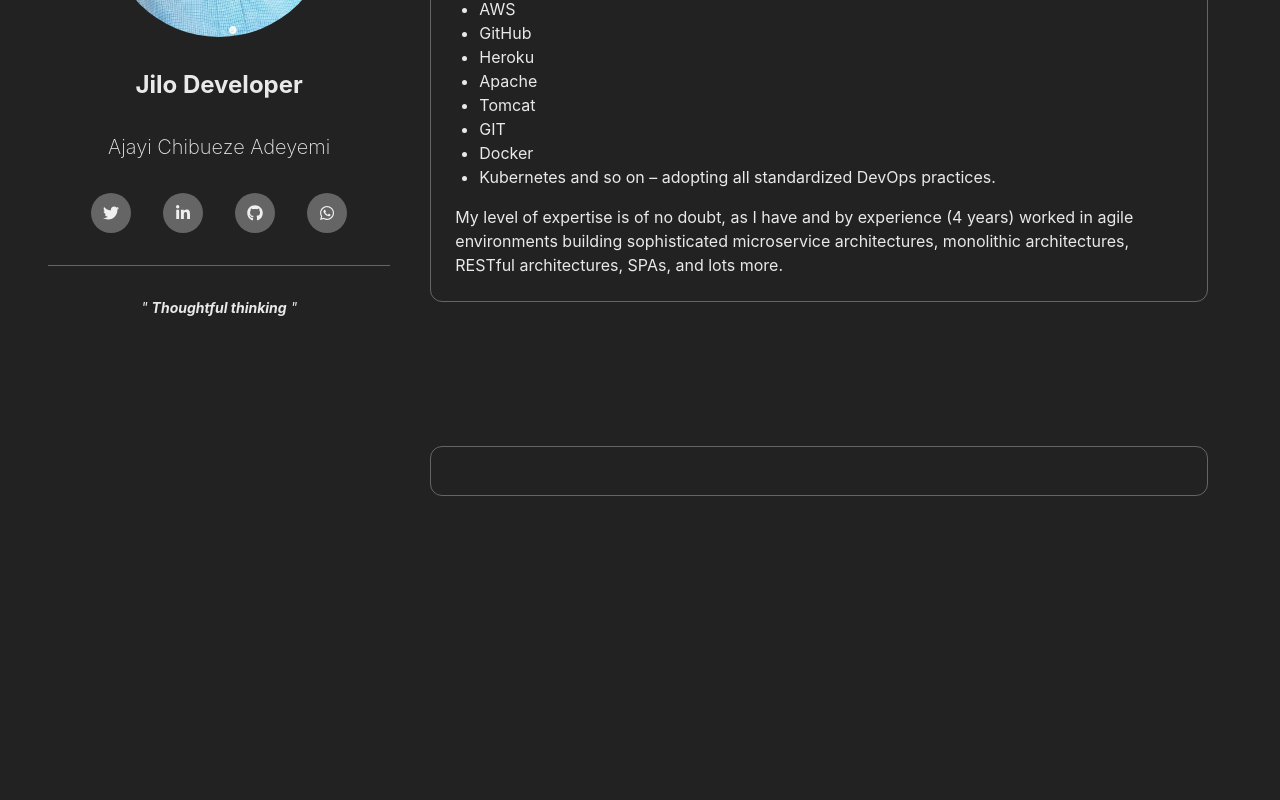
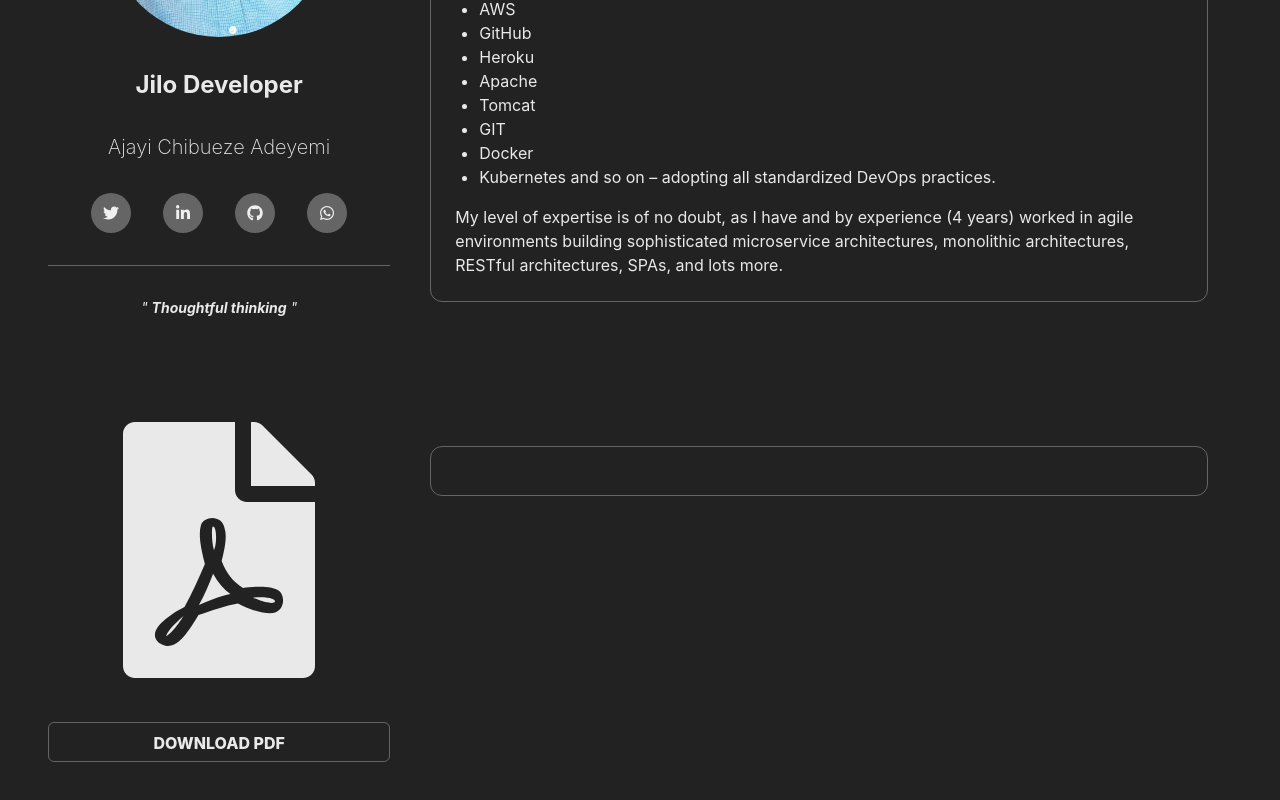
Before and after one commit to Chibueze-Adeyemi-Ajayi/REACT_portfolio, a React (Create React App) app: page / in a window 1280 px wide. Shown: the part 304-1104 px from the top of the page. Before the commit the page ends 872 px from the top, so only its background shows below. Built offline with nearby package versions, Linux system fonts and the light colour scheme.

Commit message:
My portfolio

```diff
--- a/src/components/resume.js
+++ b/src/components/resume.js
@@ -1,8 +1,15 @@
+import cv from "../assets/pdf/cv.pdf";
+
 const Resume = () => {
     return (
         <section className="w-full h-full flex flex-row space-x-4 p-12">
             <section className="lg:w-[500px] md:w-[400px] h-fit my-auto flex flex-col space-y-8">
-                <div></div>
+                <div className="w-full h-fit my-auto flex flex-col space-y-5">
+                    <svg className="w-56 h-64 mx-auto my-auto" xmlns="http://www.w3.org/2000/svg" viewBox="0 0 384 512">
+                        <path className="fill-white/90" d="M181.9 256.1c-5-16-4.9-46.9-2-46.9 8.4 0 7.6 36.9 2 46.9zm-1.7 47.2c-7.7 20.2-17.3 43.3-28.4 62.7 18.3-7 39-17.2 62.9-21.9-12.7-9.6-24.9-23.4-34.5-40.8zM86.1 428.1c0 .8 13.2-5.4 34.9-40.2-6.7 6.3-29.1 24.5-34.9 40.2zM248 160h136v328c0 13.3-10.7 24-24 24H24c-13.3 0-24-10.7-24-24V24C0 10.7 10.7 0 24 0h200v136c0 13.2 10.8 24 24 24zm-8 171.8c-20-12.2-33.3-29-42.7-53.8 4.5-18.5 11.6-46.6 6.2-64.2-4.7-29.4-42.4-26.5-47.8-6.8-5 18.3-.4 44.1 8.1 77-11.6 27.6-28.7 64.6-40.8 85.8-.1 0-.1.1-.2.1-27.1 13.9-73.6 44.5-54.5 68 5.6 6.9 16 10 21.5 10 17.9 0 35.7-18 61.1-61.8 25.8-8.5 54.1-19.1 79-23.2 21.7 11.8 47.1 19.5 64 19.5 29.2 0 31.2-32 19.7-43.4-13.9-13.6-54.3-9.7-73.6-7.2zM377 105L279 7c-4.5-4.5-10.6-7-17-7h-6v128h128v-6.1c0-6.3-2.5-12.4-7-16.9zm-74.1 255.3c4.1-2.7-2.5-11.9-42.8-9 37.1 15.8 42.8 9 42.8 9z"/>
+                    </svg> <br></br>
+                    <a download href={cv} className="w-full h-10 text-white/90 font-extrabold text-center pt-2 border border-white/30 rounded-md">DOWNLOAD PDF</a>
+                </div>
             </section>
             <section className="w-full p-6 h-full flex">
                 <div className="w-full h-fit flex flex-col space-y-4 p-6 rounded-xl border border-white/30">
```
Also changed, not shown: 1 other file (tests, documents, lock files or other folders).
